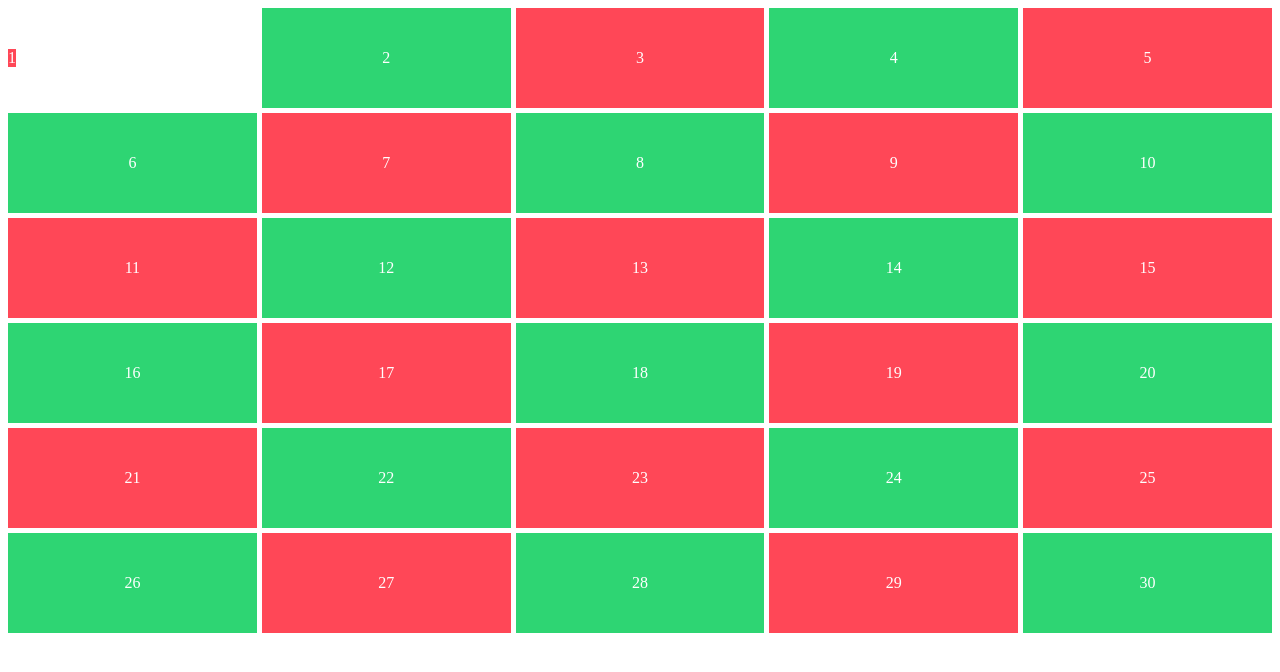
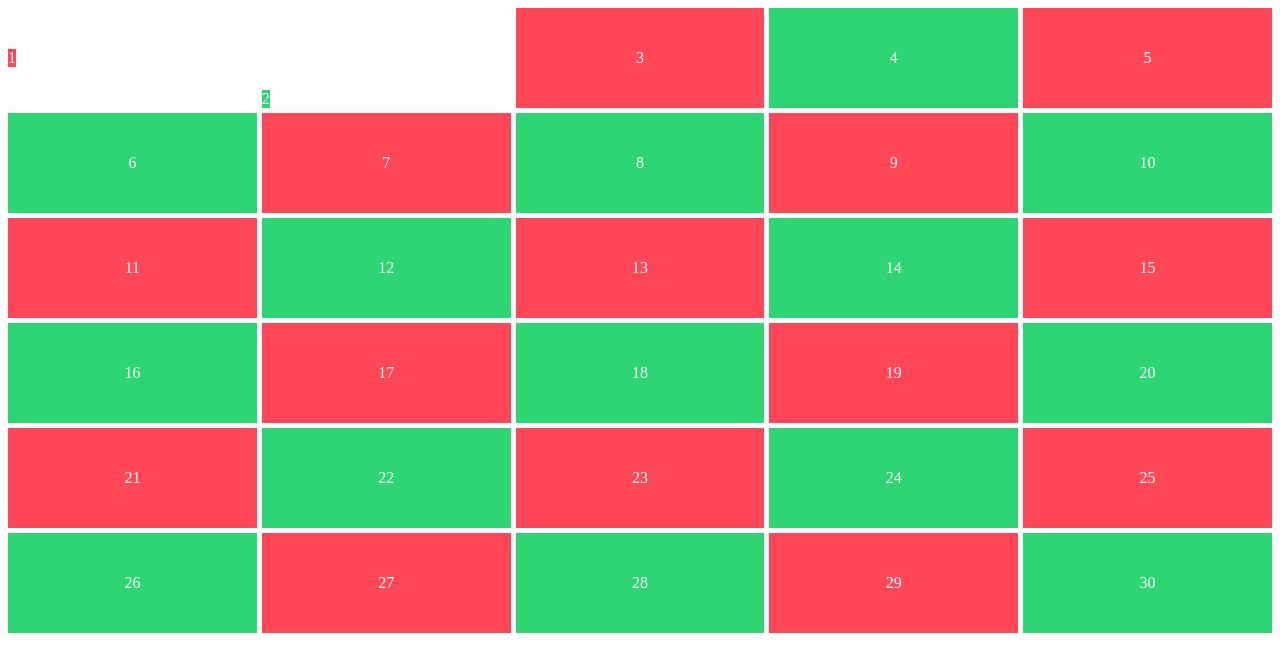
Before and after one commit to ghdl023/css-masterclass, a website: page grid.html in a window 1280 px wide. Drawn offline with Linux system fonts and the light colour scheme.

Commit message:
#2.13 Justify, Align, Place Self

```diff
--- a/grid.html
+++ b/grid.html
@@ -24,6 +24,10 @@
       .box:first-child {
         justify-self: start;
         align-self: center;
+      }
+
+      .box:nth-child(2) {
+        place-self: end start;
       }
 
       .box:nth-child(odd) {
```
